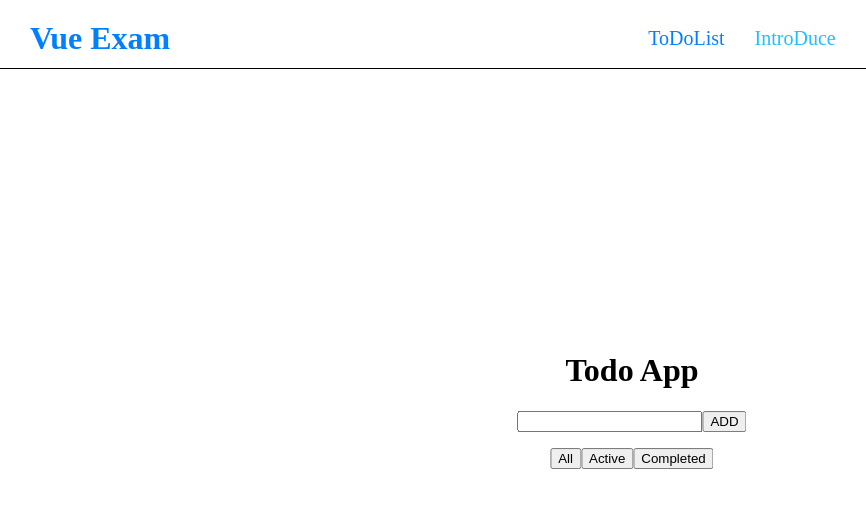
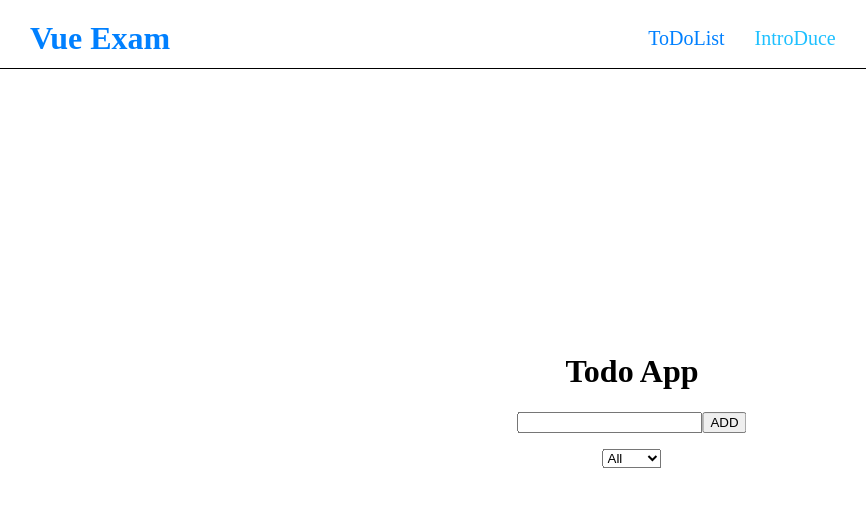
Before and after one commit to Clzzi/Web-Programing-In-School, a Vue app in the folder web-programing--vue-exam/: page / in a window 1280 px wide. Shown: the top 508 px of the page, without its empty margins (8-874 px from the left). Built offline with nearby package versions, Linux system fonts and the light colour scheme.

Commit message:
Fix: Section Button => Select Box

```diff
--- a/web-programing--vue-exam/src/components/TodoFooter.vue
+++ b/web-programing--vue-exam/src/components/TodoFooter.vue
@@ -1,10 +1,10 @@
 <template>
   <div>
-    <button type="button" @click="updateVisibility('all')">All</button>
-    <button type="button" @click="updateVisibility('active')">Active</button>
-    <button type="button" @click="updateVisibility('completed')">
-      Completed
-    </button>
+    <select name="all" @change="onChange(onChange($event))">
+      <option value="all">All</option>
+      <option value="active">Active</option>
+      <option value="done">Done</option>
+    </select>
     <button
       type="button"
       @click="removeCompletedTodo"
@@ -16,16 +16,19 @@
 </template>
 
 <script>
-import { mapActions, mapGetters } from 'vuex'
+import { mapActions, mapGetters } from "vuex";
 export default {
-  name: 'TodoFooter',
+  name: "TodoFooter",
   methods: {
-    ...mapActions(['updateVisibility', 'removeCompletedTodo'])
+    ...mapActions(["updateVisibility", "removeCompletedTodo"]),
+    onChange(e) {
+      this.updateVisibility(e.target.value);
+    },
   },
   computed: {
-    ...mapGetters(['completedCount'])
-  }
-}
+    ...mapGetters(["completedCount"]),
+  },
+};
 </script>
 
 <style></style>
--- a/web-programing--vue-exam/src/store/index.js
+++ b/web-programing--vue-exam/src/store/index.js
@@ -63,7 +63,7 @@ export default new Vuex.Store({
       const { visibility } = state;
       if (visibility === "active") {
         return state.todos.filter((todo) => !todo.completed);
-      } else if (visibility === "completed") {
+      } else if (visibility === "done") {
         return state.todos.filter((todo) => todo.completed);
       } else {
         return state.todos;
```
